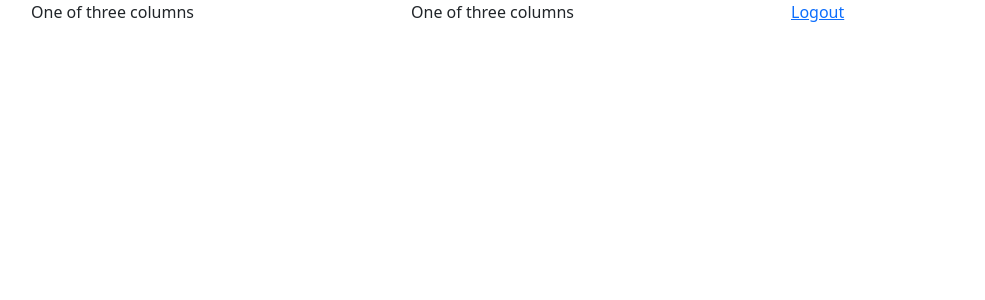
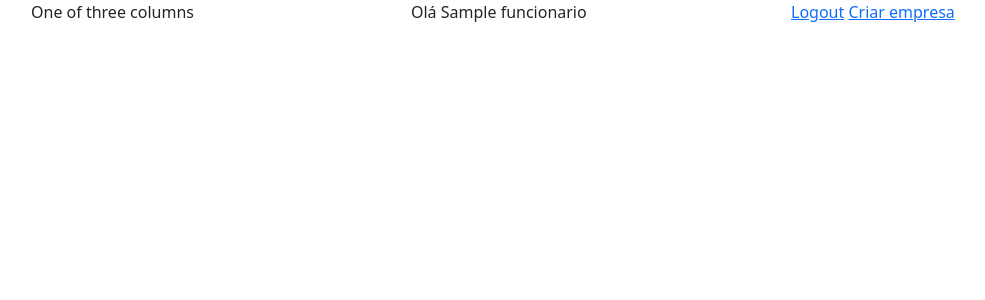
Before and after one commit to robsonrf/gestao_rh, a Django app: template apps/core/templates/core/index.html in a window 1280 px wide. Shown: the top 300 px of the page, without its empty margins (51-1036 px from the left). Run offline with Django 3.2, Linux system fonts and the light colour scheme; the template is opened without the code that fills it: most values are stand-ins (such as "Sample title", 1, 10 or a date in 2020); some libraries are stand-ins or nearby versions.

Commit message:
reestruturação da base

```diff
--- a/apps/core/templates/core/index.html
+++ b/apps/core/templates/core/index.html
@@ -6,10 +6,16 @@
       One of three columns
     </div>
     <div class="col-sm">
-      One of three columns
+      Olá {{ usuario.funcionario.nome }}
     </div>
     <div class="col-sm">
         <a href="{% url 'logout' %}">Logout</a>
+
+        {% if usuario.funcionario.empresa %}
+            <a href="">Editar empresa</a>
+        {% else %}
+            <a href="">Criar empresa</a>
+        {% endif %}
     </div>
   </div>
 {% endblock %}
--- a/apps/core/views.py
+++ b/apps/core/views.py
@@ -1,7 +1,9 @@
 from django.shortcuts import render
 from django.contrib.auth.decorators import login_required
-
+from apps.funcionarios.models import Funcionario
 
 @login_required()
 def home(request):
-    return render(request, 'core/index.html')
+    data = {}
+    data['usuario'] = request.user
+    return render(request, 'core/index.html', data)
--- a/apps/departamentos/models.py
+++ b/apps/departamentos/models.py
@@ -1,7 +1,10 @@
 from django.db import models
+from apps.empresas.models import Empresa
+
 
 class Departamento(models.Model):
     nome = models.CharField(max_length=70)
+    empresa = models.ForeignKey(Empresa, on_delete=models.PROTECT)
 
     def __str__(self):
         return self.nome
--- a/apps/empresas/models.py
+++ b/apps/empresas/models.py
@@ -1,7 +1,7 @@
 from django.db import models
 
 
-class Empresa(models.Model) :
+class Empresa(models.Model):
     nome = models.CharField(max_length=100, help_text='Nome da empresa')
 
     def __str__(self):
--- a/apps/funcionarios/models.py
+++ b/apps/funcionarios/models.py
@@ -9,7 +9,8 @@ class Funcionario(models.Model):
     # PROTECT: deleta funcionario e depois tem que deletar o user
     user = models.OneToOneField(User, on_delete=models.PROTECT)
     departamentos = models.ManyToManyField(Departamento)
-    empresa = models.ForeignKey(Empresa, on_delete=models.PROTECT)
+    empresa = models.ForeignKey(
+        Empresa, on_delete=models.PROTECT, null=True, blank=True)
 
     def __str__(self):
         return self.nome
```
Also changed, not shown: apps/departamentos/migrations/0001_initial.py, apps/documentos/migrations/0001_initial.py, apps/documentos/migrations/0002_documento_pertence.py (deleted), apps/empresas/migrations/0001_initial.py, apps/funcionarios/migrations/0001_initial.py, apps/funcionarios/migrations/0002_auto_20220610_0237.py (deleted), apps/registro_hora_extra/migrations/0001_initial.py, apps/registro_hora_extra/migrations/0002_registrohoraextra_funcionario.py (deleted).
